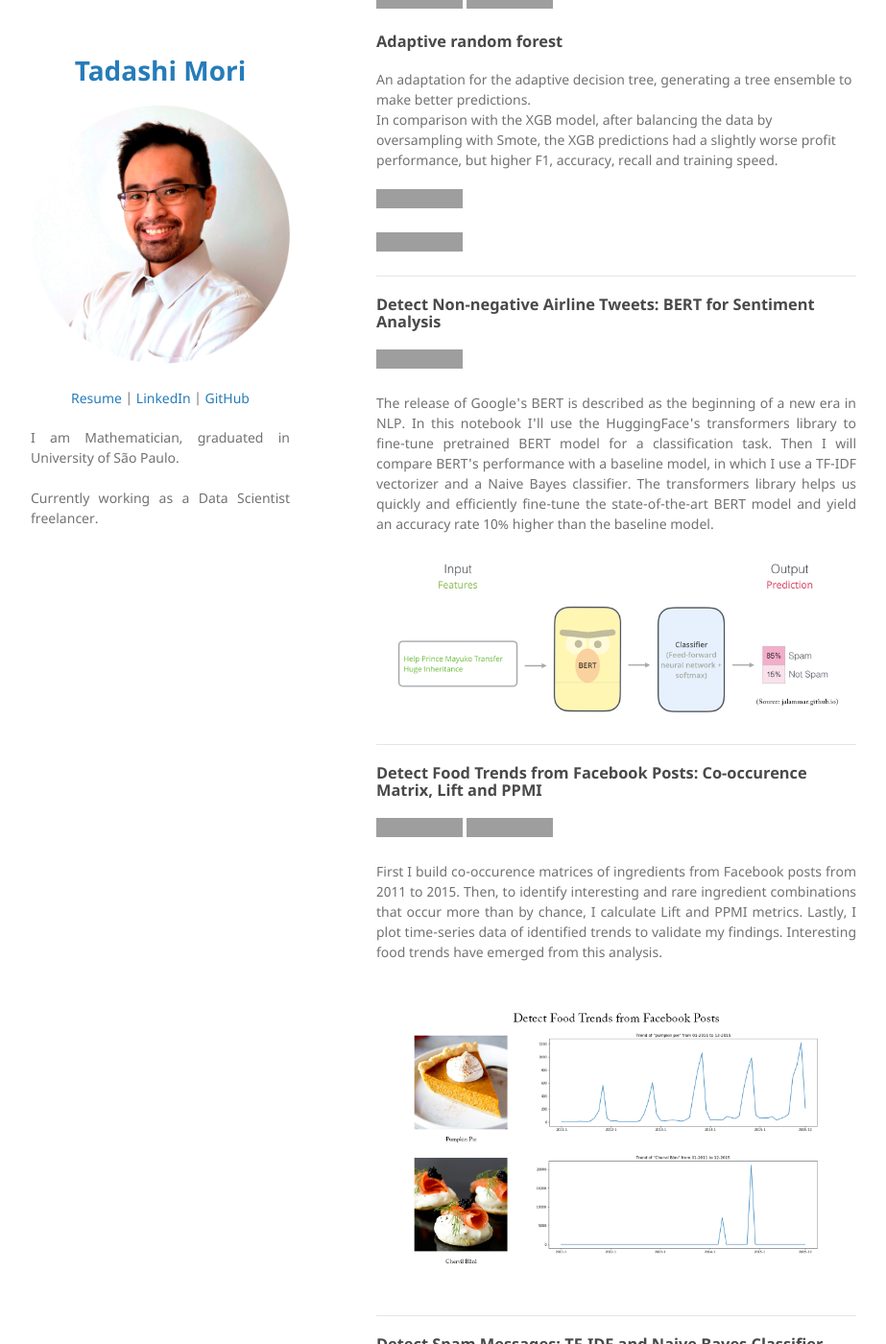
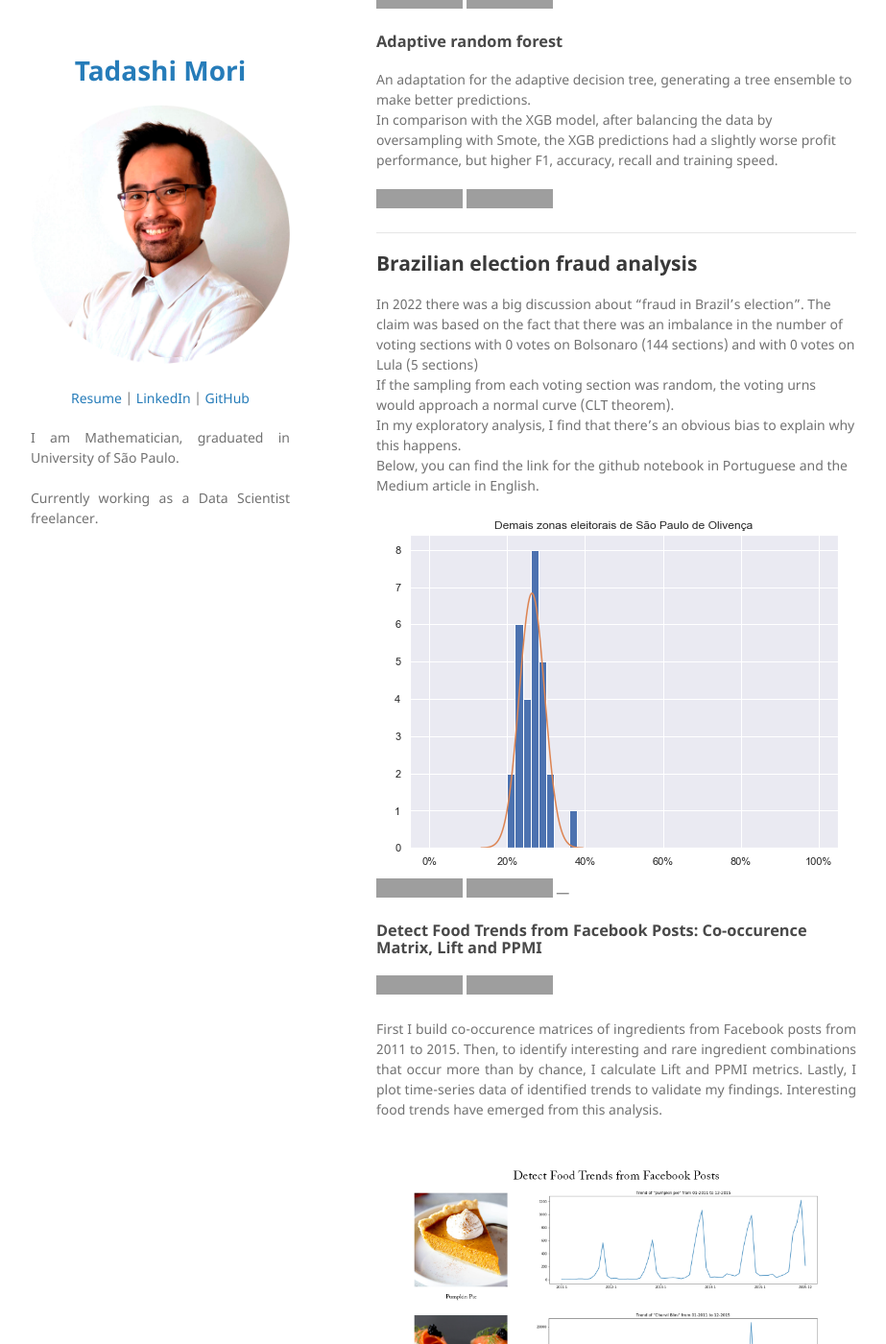
Before and after one commit to tadashiorigami/tadashiorigami.github.io, a Jekyll site: the page built from index.md, in a window 1280 px wide and 1400 px high, scrolled down 770 px. Shown: the whole window at 96% size, without its empty margins (178-1101 px from the left). Built offline with Jekyll 4.4.1, drawn with Linux system fonts in a browser that asks for light colours; our own code applies the rules of GitHub Pages for plain Markdown files; grey boxes are pictures that could not be loaded.

Commit message:
insert election data

```diff
--- a/index.md
+++ b/index.md
@@ -18,18 +18,19 @@ An adaptation for the adaptive decision tree, generating a tree ensemble to make
 In comparison with the XGB model, after balancing the data by oversampling with Smote, the XGB predictions had a slightly worse profit performance, but higher F1, accuracy, recall and training speed.
 
 [![View on GitHub](https://img.shields.io/badge/GitHub-View_on_GitHub-blue?logo=GitHub)](https://github.com/tadashiorigami/custom-random-forest-application)
-
 [![Read on Medium](https://img.shields.io/badge/Medium-Read_Article-blue?logo=Medium)](https://medium.com/@tadashi-mori/custom-criteria-on-random-forest-9498b57e9cd1)
 
 ---
-### Detect Non-negative Airline Tweets: BERT for Sentiment Analysis
+## Brazilian election fraud analysis
 
-[![Run in Google Colab](https://img.shields.io/badge/Colab-Run_in_Google_Colab-blue?logo=Google&logoColor=FDBA18)](https://colab.research.google.com/drive/1f32gj5IYIyFipoINiC8P3DvKat-WWLUK)
+In 2022 there was a big discussion about "fraud in Brazil's election". The claim was based on the fact that there was an imbalance in the number of voting sections with 0 votes on Bolsonaro (144 sections) and with 0 votes on Lula (5 sections)<br>
+If the sampling from each voting section was random, the voting urns would approach a normal curve (CLT theorem).<br>
+In my exploratory analysis, I find that there's an obvious bias to explain why this happens.<br>
+Below, you can find the link for the github notebook in Portuguese and the Medium article in English.
 
-<div style="text-align: justify">The release of Google's BERT is described as the beginning of a new era in NLP. In this notebook I'll use the HuggingFace's transformers library to fine-tune pretrained BERT model for a classification task. Then I will compare BERT's performance with a baseline model, in which I use a TF-IDF vectorizer and a Naive Bayes classifier. The transformers library helps us quickly and efficiently fine-tune the state-of-the-art BERT model and yield an accuracy rate 10% higher than the baseline model.</div>
-
-<center><img src="images/BERT-classification.png"/></center>
-
+<center><img src="images/normal.png"/></center>
+[![View on GitHub](https://img.shields.io/badge/GitHub-View_on_GitHub-blue?logo=GitHub)](https://github.com/tadashiorigami/Eleicoes-2022/blob/main/analise%20eleicao%20pos%20update.ipynb)
+[![Read on Medium](https://img.shields.io/badge/Medium-Read_Article-blue?logo=Medium)](https://medium.com/@tadashi-mori/the-brazilian-election-fraud-62c9bee0d1d0)
 ---
 ### Detect Food Trends from Facebook Posts: Co-occurence Matrix, Lift and PPMI
 
```
Also changed, not shown: images/normal.png (added).
